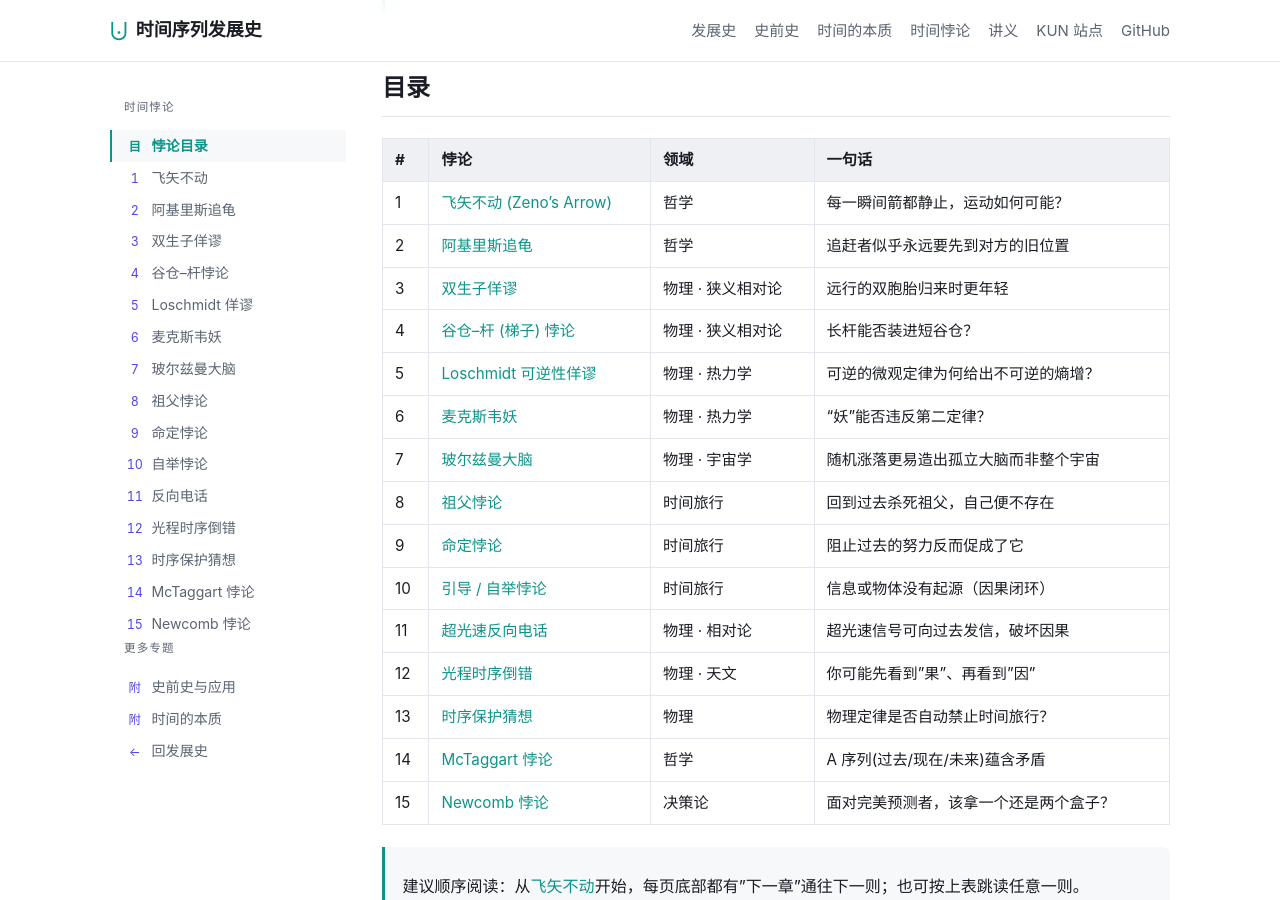
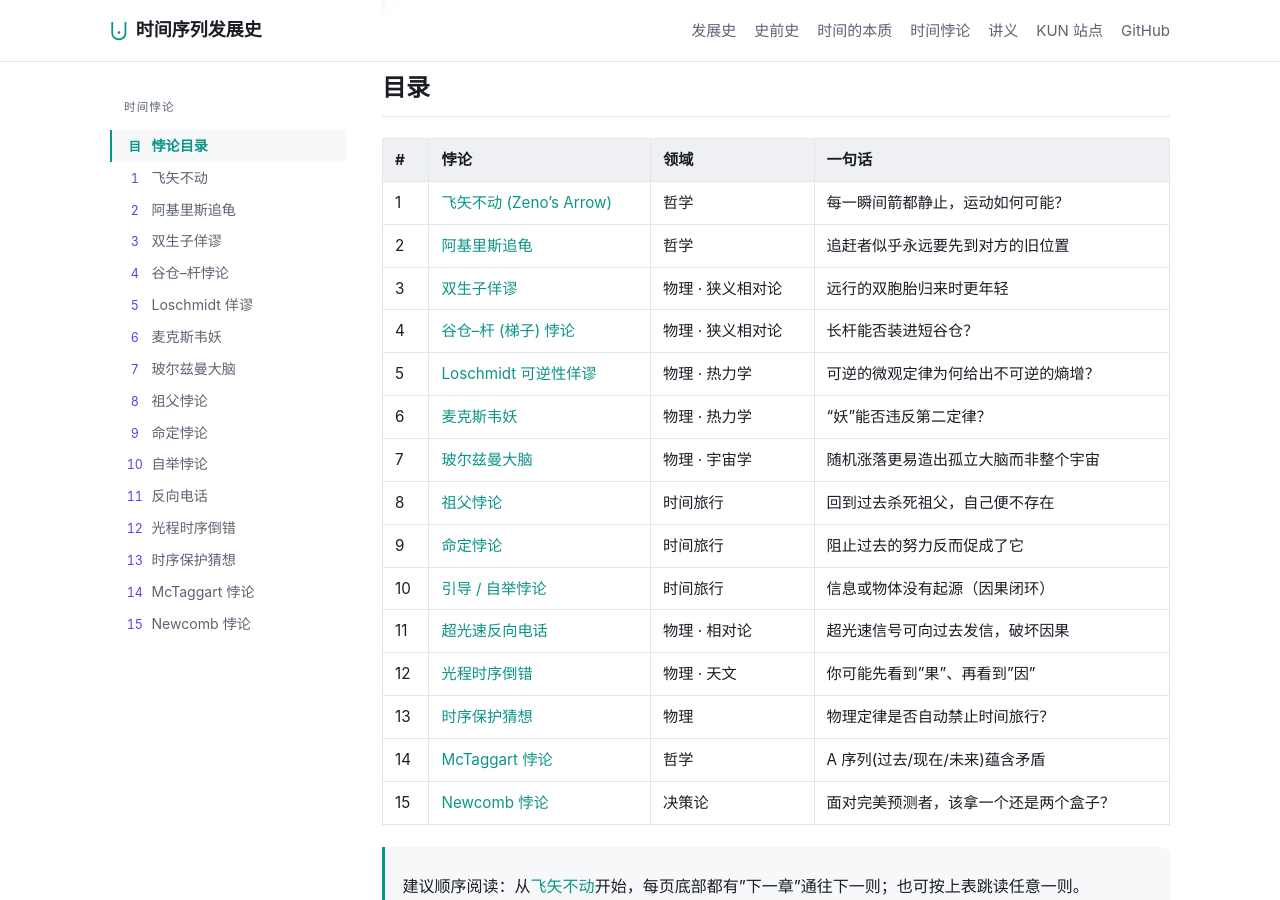
Before and after one commit to JiangYou2025/kun, a Jekyll site: the page built from paradoxes.md, in a window 1280 px wide and 900 px high, scrolled down 382 px. Built offline with Jekyll 4.4.1, drawn with Linux system fonts in a browser that asks for light colours.

Commit message:
Sidebar: keep only current folder's nav, remove cross-folder links
Each section (paradoxes, prehistory, nature-of-time, history) now
only shows its own chapter list in the sidebar. Removed all '更多专题'
and '专题' sections that linked to other folders — cleaner on mobile,
less noise, users navigate via top nav instead.

```diff
--- a/_layouts/history.html
+++ b/_layouts/history.html
@@ -58,12 +58,6 @@
       <li><a href="{{ '/paradoxes/mctaggart/' | relative_url }}" {% if u == '/paradoxes/mctaggart/' %}class="active"{% endif %}><span class="num">14</span>McTaggart 悖论</a></li>
       <li><a href="{{ '/paradoxes/newcomb/' | relative_url }}" {% if u == '/paradoxes/newcomb/' %}class="active"{% endif %}><span class="num">15</span>Newcomb 悖论</a></li>
     </ul>
-    <p class="side-title">更多专题</p>
-    <ul>
-      <li><a href="{{ '/prehistory/' | relative_url }}"><span class="num">附</span>史前史与应用</a></li>
-      <li><a href="{{ '/nature-of-time/' | relative_url }}"><span class="num">附</span>时间的本质</a></li>
-      <li><a href="{{ '/history/' | relative_url }}"><span class="num">←</span>回发展史</a></li>
-    </ul>
   {% elsif u contains '/prehistory/' %}
     <p class="side-title">史前史故事</p>
     <ul>
@@ -77,12 +71,6 @@
       <li><a href="{{ '/prehistory/playfair-chart/' | relative_url }}" {% if u == '/prehistory/playfair-chart/' %}class="active"{% endif %}><span class="num">7</span>折线图</a></li>
       <li><a href="{{ '/prehistory/ceres-least-squares/' | relative_url }}" {% if u == '/prehistory/ceres-least-squares/' %}class="active"{% endif %}><span class="num">8</span>谷神星与最小二乘</a></li>
       <li><a href="{{ '/prehistory/sunspot-cycle/' | relative_url }}" {% if u == '/prehistory/sunspot-cycle/' %}class="active"{% endif %}><span class="num">9</span>太阳黑子周期</a></li>
-    </ul>
-    <p class="side-title">更多专题</p>
-    <ul>
-      <li><a href="{{ '/nature-of-time/' | relative_url }}"><span class="num">附</span>时间的本质</a></li>
-      <li><a href="{{ '/paradoxes/' | relative_url }}"><span class="num">附</span>时间悖论</a></li>
-      <li><a href="{{ '/history/' | relative_url }}"><span class="num">←</span>回发展史</a></li>
     </ul>
   {% elsif u contains '/nature-of-time/' %}
     <p class="side-title">时间的本质</p>
@@ -112,12 +100,6 @@
       <li><a href="{{ '/nature-of-time/hawking/' | relative_url }}" {% if u == '/nature-of-time/hawking/' %}class="active"{% endif %}><span class="num">22</span>霍金</a></li>
       <li><a href="{{ '/nature-of-time/rovelli/' | relative_url }}" {% if u == '/nature-of-time/rovelli/' %}class="active"{% endif %}><span class="num">23</span>罗韦利</a></li>
     </ul>
-    <p class="side-title">更多专题</p>
-    <ul>
-      <li><a href="{{ '/prehistory/' | relative_url }}"><span class="num">附</span>史前史与应用</a></li>
-      <li><a href="{{ '/paradoxes/' | relative_url }}"><span class="num">附</span>时间悖论</a></li>
-      <li><a href="{{ '/history/' | relative_url }}"><span class="num">←</span>回发展史</a></li>
-    </ul>
   {% else %}
     <p class="side-title">章节目录</p>
     <ul>
@@ -133,12 +115,6 @@
       <li><a href="{{ '/history/08/' | relative_url }}" {% if u == '/history/08/' %}class="active"{% endif %}><span class="num">8</span>机器学习 · 2000s</a></li>
       <li><a href="{{ '/history/09/' | relative_url }}" {% if u == '/history/09/' %}class="active"{% endif %}><span class="num">9</span>深度学习 · 2010s</a></li>
       <li><a href="{{ '/history/10/' | relative_url }}" {% if u == '/history/10/' %}class="active"{% endif %}><span class="num">10</span>大模型与 KUN · 2020s</a></li>
-    </ul>
-    <p class="side-title">专题</p>
-    <ul>
-      <li><a href="{{ '/prehistory/' | relative_url }}"><span class="num">附</span>史前史与应用</a></li>
-      <li><a href="{{ '/nature-of-time/' | relative_url }}"><span class="num">附</span>时间的本质</a></li>
-      <li><a href="{{ '/paradoxes/' | relative_url }}"><span class="num">附</span>时间悖论</a></li>
     </ul>
   {% endif %}
   </aside>
```
